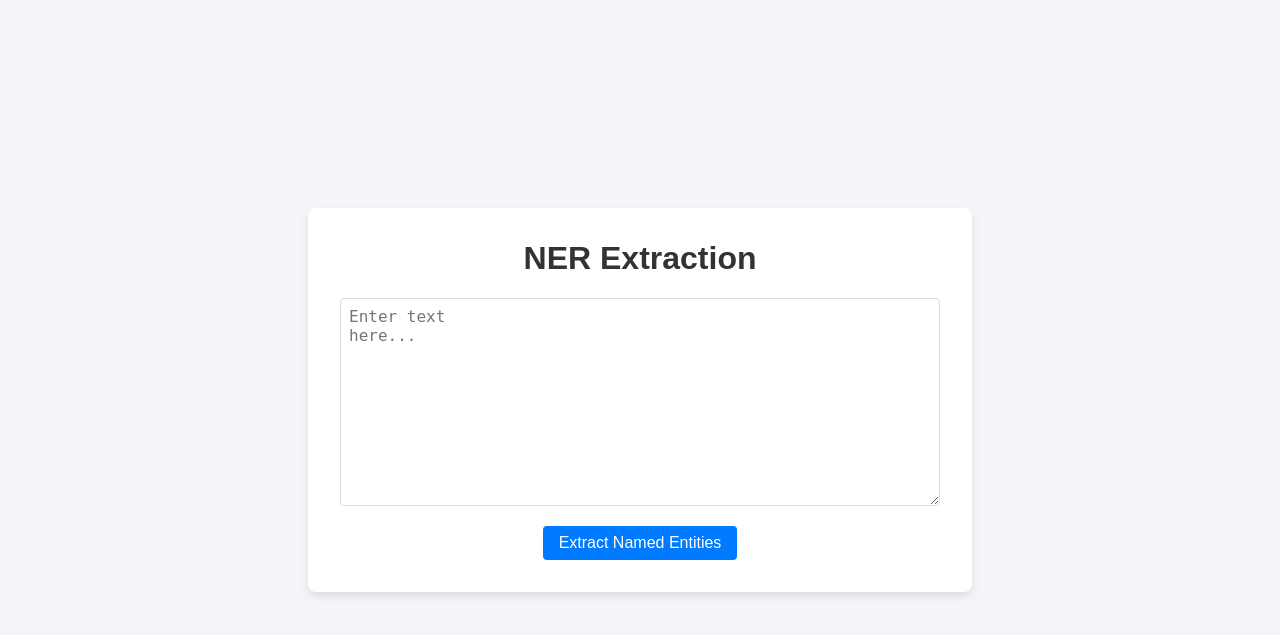
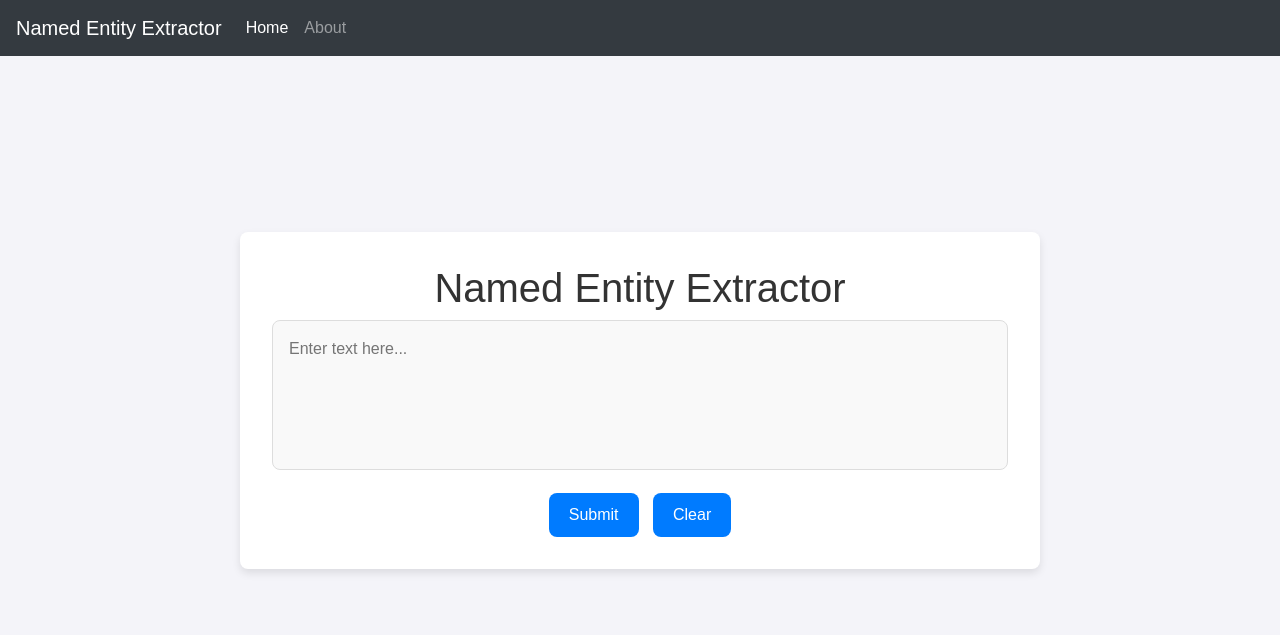
Before and after one commit to Pragya-Pandey2709/NER_Flask_Spacy, a Flask app: page / in a window 1280 px wide. Shown: the top 635 px of the page. Run offline with Flask 3, Linux system fonts and the light colour scheme; some libraries are stand-ins or nearby versions.

Commit message:
Update index.html

```diff
--- a/templates/index.html
+++ b/templates/index.html
@@ -1,9 +1,12 @@
+
 <!DOCTYPE html>
 <html lang="en">
 <head>
     <meta charset="UTF-8">
     <meta name="viewport" content="width=device-width, initial-scale=1.0">
-    <title>NER Extraction</title>
+    <title>Named Entity Extractor</title>
+    <link rel="stylesheet" href="https://stackpath.bootstrapcdn.com/bootstrap/4.1.3/css/bootstrap.min.css" integrity="sha384-MCw98/SFnGE8fJT3GXwEOngsV7Zt27NXFoaoApmYm81iuXoPkFOJwJ8ERdknLPMO" crossorigin="anonymous">
+    <link rel="stylesheet" href="https://stackpath.bootstrapcdn.com/font-awesome/4.7.0/css/font-awesome.min.css">
     <style>
         body {
             font-family: Arial, sans-serif;
@@ -21,7 +24,7 @@
             border-radius: 8px;
             box-shadow: 0 4px 8px rgba(0, 0, 0, 0.1);
             width: 80%;
-            max-width: 600px;
+            max-width: 800px;
             text-align: center;
         }
         h1 {
@@ -30,56 +33,53 @@
         }
         textarea {
             width: 100%;
-            padding: 0.5rem;
+            height: 150px;
+            margin-bottom: 1rem;
+            padding: 1rem;
             border: 1px solid #ddd;
-            border-radius: 4px;
-            box-sizing: border-box;
-            margin-bottom: 1rem;
-            font-size: 1rem;
+            border-radius: 8px;
+            background-color: #f9f9f9;
+            resize: none;
         }
-        input[type="submit"] {
+        button {
+            padding: 10px 20px;
+            border: none;
+            border-radius: 8px;
             background-color: #007bff;
             color: #fff;
-            border: none;
-            padding: 0.5rem 1rem;
-            border-radius: 4px;
             cursor: pointer;
-            font-size: 1rem;
+            font-size: 16px;
+            margin: 0 5px;
         }
-        input[type="submit"]:hover {
+        button:hover {
             background-color: #0056b3;
         }
-        #welcome-message {
-            background-color: #007bff;
-            color: #fff;
-            padding: 1rem;
-            border-radius: 8px;
-            margin-bottom: 1rem;
-            font-size: 1.2rem;
-        }
     </style>
-    <script>
-        function showWelcomeMessage() {
-            var message = document.getElementById('welcome-message');
-            message.style.display = 'block';
-            setTimeout(function() {
-                message.style.display = 'none';
-            }, 5000);
-        }
-        window.onload = function() {
-            showWelcomeMessage();
-        }
-    </script>
 </head>
 <body>
+    <nav class="navbar navbar-expand-md navbar-dark fixed-top bg-dark">
+        <a class="navbar-brand" href="/">Named Entity Extractor</a>
+        <button class="navbar-toggler" type="button" data-toggle="collapse" data-target="#navbarsExampleDefault" aria-controls="navbarsExampleDefault" aria-expanded="false" aria-label="Toggle navigation">
+            <span class="navbar-toggler-icon"></span>
+        </button>
+        <div class="collapse navbar-collapse" id="navbarsExampleDefault">
+            <ul class="navbar-nav mr-auto">
+                <li class="nav-item active">
+                    <a class="nav-link" href="/">Home <span class="sr-only">(current)</span></a>
+                </li>
+                <li class="nav-item">
+                    <a class="nav-link" href="/about">About</a>
+                </li>
+            </ul>
+        </div>
+    </nav>
+    <br/><br/><br/>
     <div class="container">
-        <div id="welcome-message">Welcome to the NER Extraction
-Tool!</div>
-        <h1>NER Extraction</h1>
-        <form action="/extract" method="post">
-            <textarea name="text" rows="10" placeholder="Enter text
-here..."></textarea><br>
-            <input type="submit" value="Extract Named Entities">
+        <h1>Named Entity Extractor</h1>
+        <form action="/result" method="post">
+            <textarea name="input_text" placeholder="Enter text here..."></textarea><br/>
+            <button type="submit">Submit</button>
+            <button type="reset">Clear</button>
         </form>
     </div>
 </body>
```
